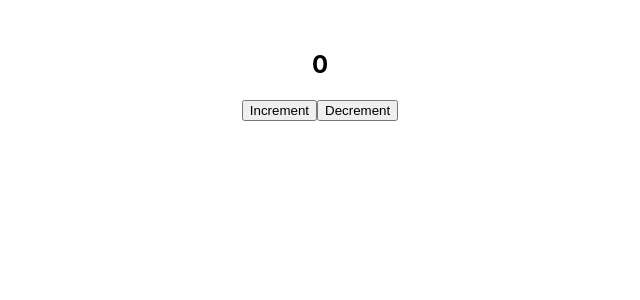
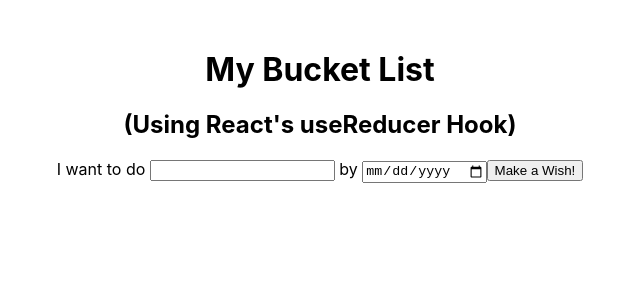
Before and after one commit to ramanath-naik/responsive_design, a React (Create React App) app in the folder responsive-app/: page / in a window 1280 px wide. Shown: the top 300 px of the page, without its empty margins (320-960 px from the left). Built offline with nearby package versions, Linux system fonts and the light colour scheme.

Commit message:
use reducer hook with example

```diff
--- a/responsive-app/package.json
+++ b/responsive-app/package.json
@@ -12,7 +12,9 @@
     "@testing-library/user-event": "^13.5.0",
     "react": "^18.2.0",
     "react-dom": "^18.2.0",
+    "react-icons": "^5.1.0",
     "react-scripts": "5.0.1",
+    "react-uuid": "^2.0.0",
     "web-vitals": "^2.1.4"
   },
   "scripts": {
--- /dev/null
+++ b/responsive-app/src/components/ListReducers.js
@@ -0,0 +1,44 @@
+import uuid from 'react-uuid';
+
+const lReducer = (state, action) => {
+  switch (action.type) {
+    case "ADD_WISH":
+      {
+        const newWish = {...action.payload, "id": uuid(), "isDone": false};
+        return [...state, newWish];
+      }
+    case "REMOVE_WISH":
+      {
+        const wishRemained = state.filter((wish) => wish.id !== action.payload);
+        return [...wishRemained]
+      }
+    case "DONE_WISH":
+      {
+        const index = state.findIndex((wish) => wish.id === action.payload);
+        const doneWish = [...state];
+        doneWish[index].isDone = true;
+        return [...doneWish];
+      }
+    default:
+      return state;
+  }
+};
+
+const formReducer = (state, action) => {
+  switch(action.type) {
+    case "INPUT_TEXT":
+      return {
+        ...state,
+        [action.field]: action.payload
+      };
+    case "INPUT_TOGGLE":     //if there is any toggle fields like select or radio button
+      return  {
+        ...state,
+        [action.payload]: !action.payload
+      };
+    default:
+      return state;
+  }
+};
+
+export {lReducer, formReducer};
--- a/responsive-app/src/components/Reducer.js
+++ b/responsive-app/src/components/Reducer.js
@@ -1,29 +1,56 @@
 import { useReducer } from "react";
-import React from "react";
+import {TiTick, TiTrash} from 'react-icons/ti';
+import { lReducer, formReducer } from "./ListReducers";
 
-const initialState=0;
+const Header = () => {
+  return (
+    <>
+      <header>
+        <h1>My Bucket List</h1>
+        <h2>(Using React's useReducer Hook)</h2>
+      </header>
+    </>
+  );
+};
 
-const reducer = (state, action) =>{
-    switch(action){
-        case "Increment" :
-            return state+1
-        case "Decrement" :
-            return state-1
-        default :
-            return state
-    }
+const Reducer = () => {
+  const[state, dispatch] = useReducer(lReducer, []);
+  const [wish, dispatchFormAction] = useReducer(formReducer, {
+      title: "",
+      by: ""
+  });
 
-}
+  const handleWish = (e) => {
+    e.preventDefault();
+    dispatchFormAction({
+      type: "INPUT_TEXT",
+      field: e.target.name,
+      payload: e.target.value
+    })
+  }
 
-function Reducer() {
-   const [count, dispatch] = useReducer(reducer, initialState)
-    return(
+  return (
+    <>
+      <Header />
+      <div>
+        <ul>
+          {state && state.length> 0 && state.map((item) => (
+            <li key={item.id}>
+              <span style={{ textDecoration: item.isDone ? "line-through" : "" }}>
+                <strong>{item.title}</strong> is due by {item.by}</span>
+              <span><TiTick size={24} onClick={() => dispatch({type: "DONE_WISH", payload: item.id})} /></span>
+              <span><TiTrash size={24} onClick={() => dispatch({type: "REMOVE_WISH", payload: item.id})}/></span>
+            </li>
+          ))}
+        </ul>
         <div>
-            <h2>{count}</h2>
-            <button onClick={()=> dispatch("Increment")}>Increment</button>
-            <button onClick={()=> dispatch("Decrement")}>Decrement</button>
+          I want to do <input type="text" name="title" onChange={handleWish}/> by{" "}
+          <input type="date" name="by" onChange={handleWish} />
+          <button className="wishBtn" onClick={() => dispatch({type: "ADD_WISH", payload: wish})}>Make a Wish!</button>
         </div>
-    )
-}
+      </div>
+    </>
+  );
+};
 
 export default Reducer;
```
